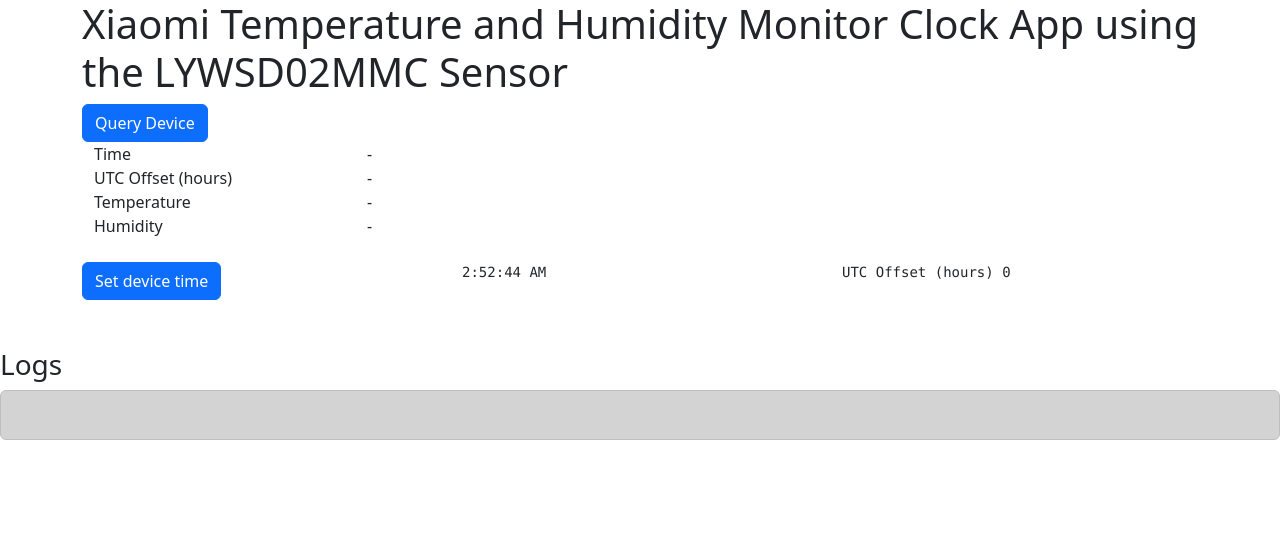
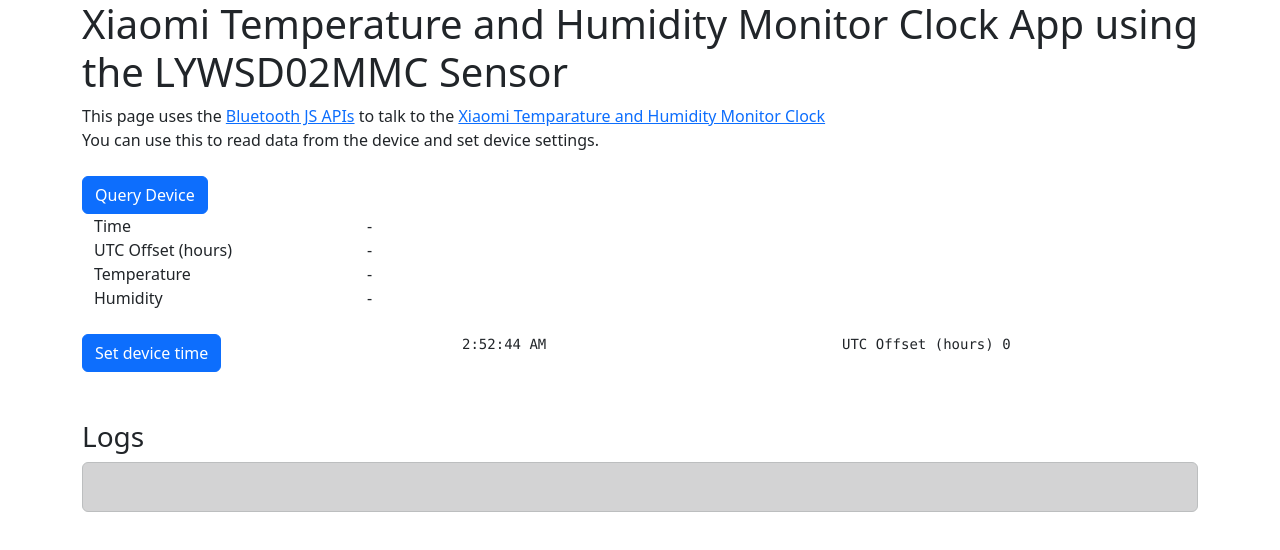
Before and after one commit to bdurrani/LYWSD02MMC-ble-app, a website built with webpack: page index.html in a window 1280 px wide. Built offline with nearby package versions, Linux system fonts and the light colour scheme.

Commit message:
more clean up

```diff
--- a/index.html
+++ b/index.html
@@ -19,7 +19,18 @@
         <h1>Xiaomi Temperature and Humidity Monitor Clock App using the LYWSD02MMC Sensor</h1>
       </div>
     </div>
-    <div class="row ">
+    <div class="row mb-4">
+      <div class="col">
+        This page uses the
+        <a href="https://developer.mozilla.org/en-US/docs/Web/API/Web_Bluetooth_API">Bluetooth JS APIs</a> to talk to
+        the <a href="https://www.mi.com/global/product/xiaomi-temperature-and-humidity-monitor-clock/">Xiaomi
+          Temparature and Humidity Monitor
+          Clock</a>
+        <br>
+        You can use this to read data from the device and set device settings.
+      </div>
+    </div>
+    <div class="row gy-5">
       <div class="col">
         <button id="ble-button" class="btn btn-primary ">Query Device</button>
       </div>
@@ -60,13 +71,17 @@
         <pre id="current-utc-offset"></pre>
       </div>
     </div>
+    <div class="row pt-5">
+      <div class="col">
+        <h3>Logs</h3>
+        <div id="output" class="alert alert-dark" role="alert">
+          <pre id="log"></pre>
+        </div>
+      </div>
+    </div>
   </div>
   <br />
   <br />
-  <h3>Logs</h3>
-  <div id="output" class="alert alert-dark" role="alert">
-    <pre id="log"></pre>
-  </div>
 
   <script src="./dist/build.js"></script>
   <script src="https://cdn.jsdelivr.net/npm/bootstrap@5.2.3/dist/js/bootstrap.bundle.min.js"
--- a/src/index.ts
+++ b/src/index.ts
@@ -95,7 +95,7 @@
   button?.addEventListener("click", () => queryDevice());
 
   updateTime();
-  setInterval(updateTime, 5000);
+  setInterval(updateTime, 1000);
 })();
 
 function delay(ms: number) {
```
